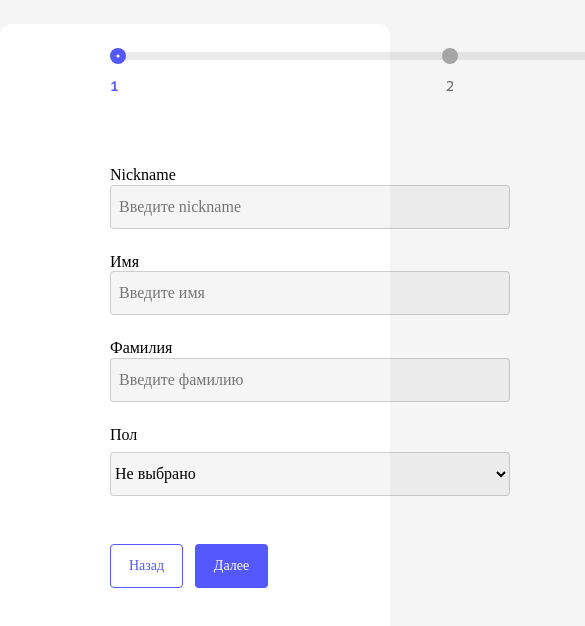
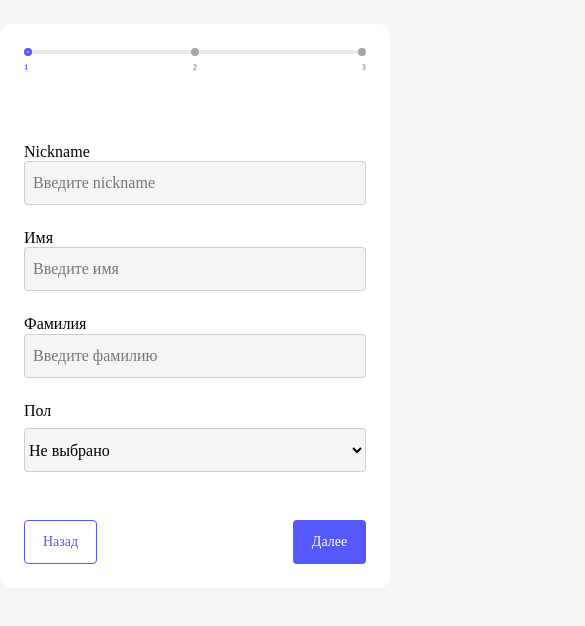
Before and after one commit to AleksandraBakhcheva/front-cloud-camp_form, a React (Create React App) app: page /#/step1 in a window 390 px wide. Shown: the top 626 px of the page, 585 px wide, since content can reach past the window. Built offline with nearby package versions, Linux system fonts and the light colour scheme; a web font is replaced by a local one.

Commit message:
add media queries

```diff
--- a/src/assets/components/Header/Header.scss
+++ b/src/assets/components/Header/Header.scss
@@ -7,6 +7,10 @@
     justify-content: flex-start;
     align-items: center;
     border-bottom: 1px solid $header-border-bottom;
+
+    @media screen and (max-width: $small) {
+      flex-direction: column;
+    }
   }
 
   &_avatar {
@@ -41,6 +45,10 @@
     flex-direction: row;
     justify-content: space-between;
 
+    @media screen and (max-width: $small) {
+      justify-content: center;
+    }
+
     div {
       display: flex;
       flex-direction: row;
--- a/src/assets/components/Input/Input.scss
+++ b/src/assets/components/Input/Input.scss
@@ -8,6 +8,10 @@
   border: $input-border;
   border-radius: 4px;
   background-color: $input-bg-color;
+
+  @media screen and (max-width: $small) {
+    width: 100%;
+  }
 }
 
 .error {
--- a/src/assets/pages/Step1/Step1.scss
+++ b/src/assets/pages/Step1/Step1.scss
@@ -3,6 +3,16 @@
 .step1__container {
   @include formSize;
   padding-left: 110px;
+
+  @media screen and (max-width: $medium) {
+    width: 100%;
+    height: 100%;
+    padding-left: 24px;
+
+    img {
+      width: 100%;
+    }
+  }
 
   .user-input {
     margin-top: 24px;
@@ -20,6 +30,10 @@
     border: 1px solid rgba(0, 0, 0, 0.16);
     border-radius: 4px;
     background: rgba(0, 0, 0, 0.04);
+
+    @media screen and (max-width: $small) {
+      width: 100%;
+    }
   }
 
   &_buttons {
@@ -39,6 +53,14 @@
     :nth-child(2) {
       @include button($width: 73px);
       margin-right: 98px;
+
+      @media screen and (max-width: $small) {
+        margin-right: 52px;
+      }
+
+      @media screen and (max-width: $medium) {
+        margin-right: 0;
+      }
     }
   }
 }
--- a/src/assets/styles/_Templates.scss
+++ b/src/assets/styles/_Templates.scss
@@ -70,6 +70,10 @@
   font-size: 12px;
   color: $error-msg-color;
 
+  @media screen and (max-width: $medium) {
+    width: 100%;
+  }
+
   &:before {
     content: "❌ ";
     font-size: 10px;
--- a/src/assets/styles/_Variables.scss
+++ b/src/assets/styles/_Variables.scss
@@ -17,3 +17,7 @@
 /* other */
 $input-border: 1px solid #00000029;
 $modal-box-shadow: 0px 8px 32px #00000014;
+
+/* media queries */
+$small: 480px;
+$medium: 900px;
```
